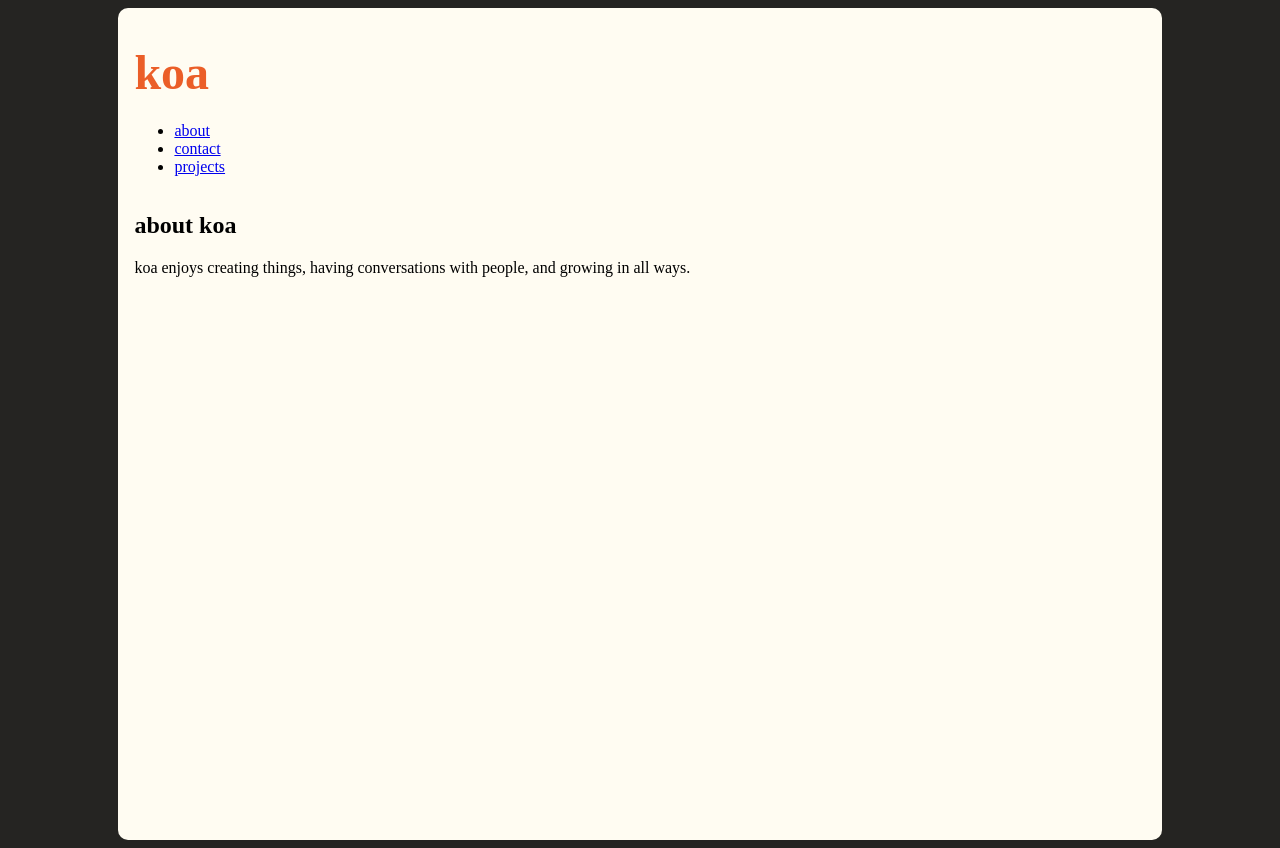
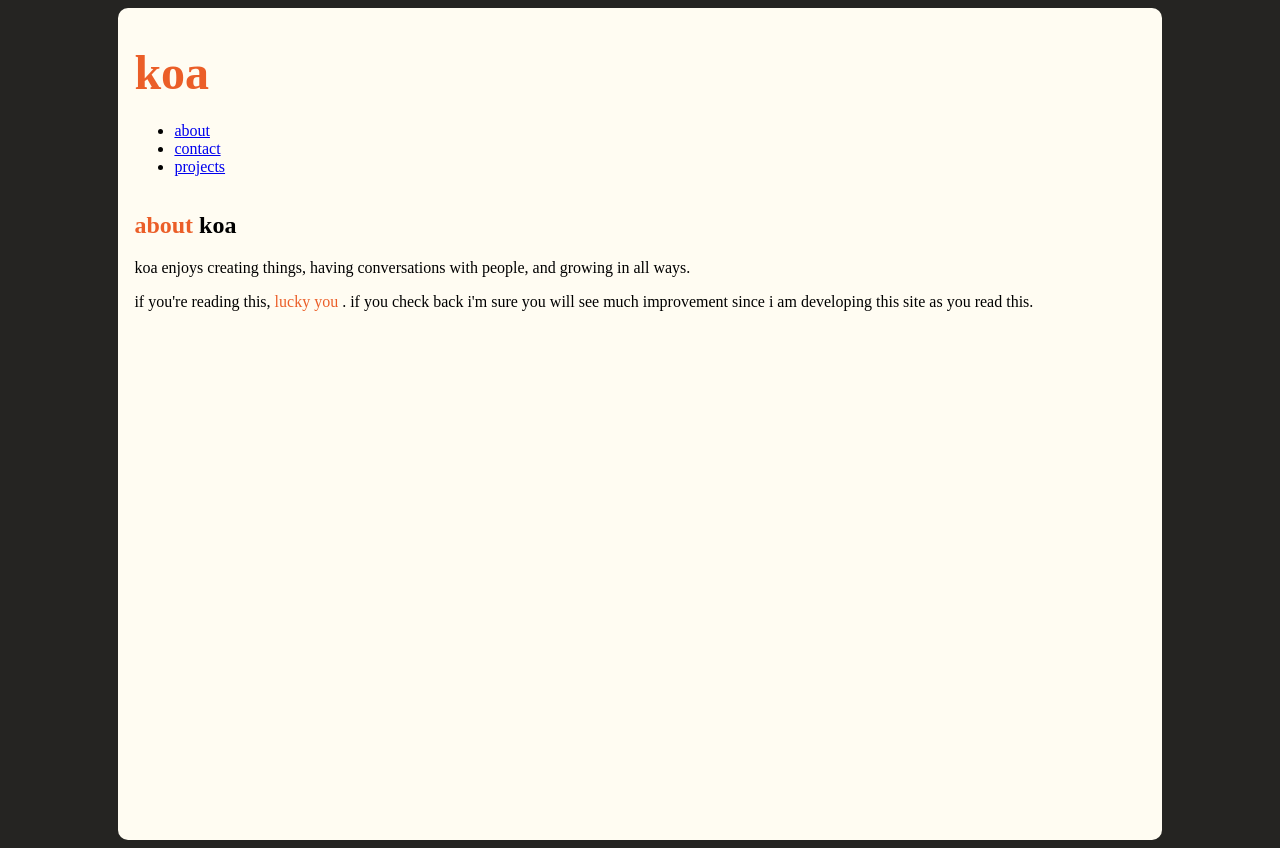
Before and after one commit to koashima/portfolio, a Gatsby site: page /about in a window 1280 px wide. Built offline with nearby package versions, Linux system fonts and the light colour scheme; Gatsby itself is replaced by a stand-in of ours.

Commit message:
Add simple content for about and contact.. since the site is live right now

```diff
--- a/src/pages/about.js
+++ b/src/pages/about.js
@@ -5,10 +5,18 @@ const AboutPage = () => {
   return (
     <Layout pageTitle="about koa">
       <main>
-        <h2>about koa</h2>
+        <h2>
+          <span style={{ color: '#eb5e28' }}>about</span> koa
+        </h2>
         <p>
           koa enjoys creating things, having conversations with people, and
           growing in all ways.
+        </p>
+        <p>
+          if you're reading this,
+          <span style={{ color: '#eb5e28' }}> lucky you</span> . if you check
+          back i'm sure you will see much improvement since i am developing this
+          site as you read this.
         </p>
       </main>
     </Layout>
```
Also changed, not shown: src/pages/contact.js (+14 -1 lines).
